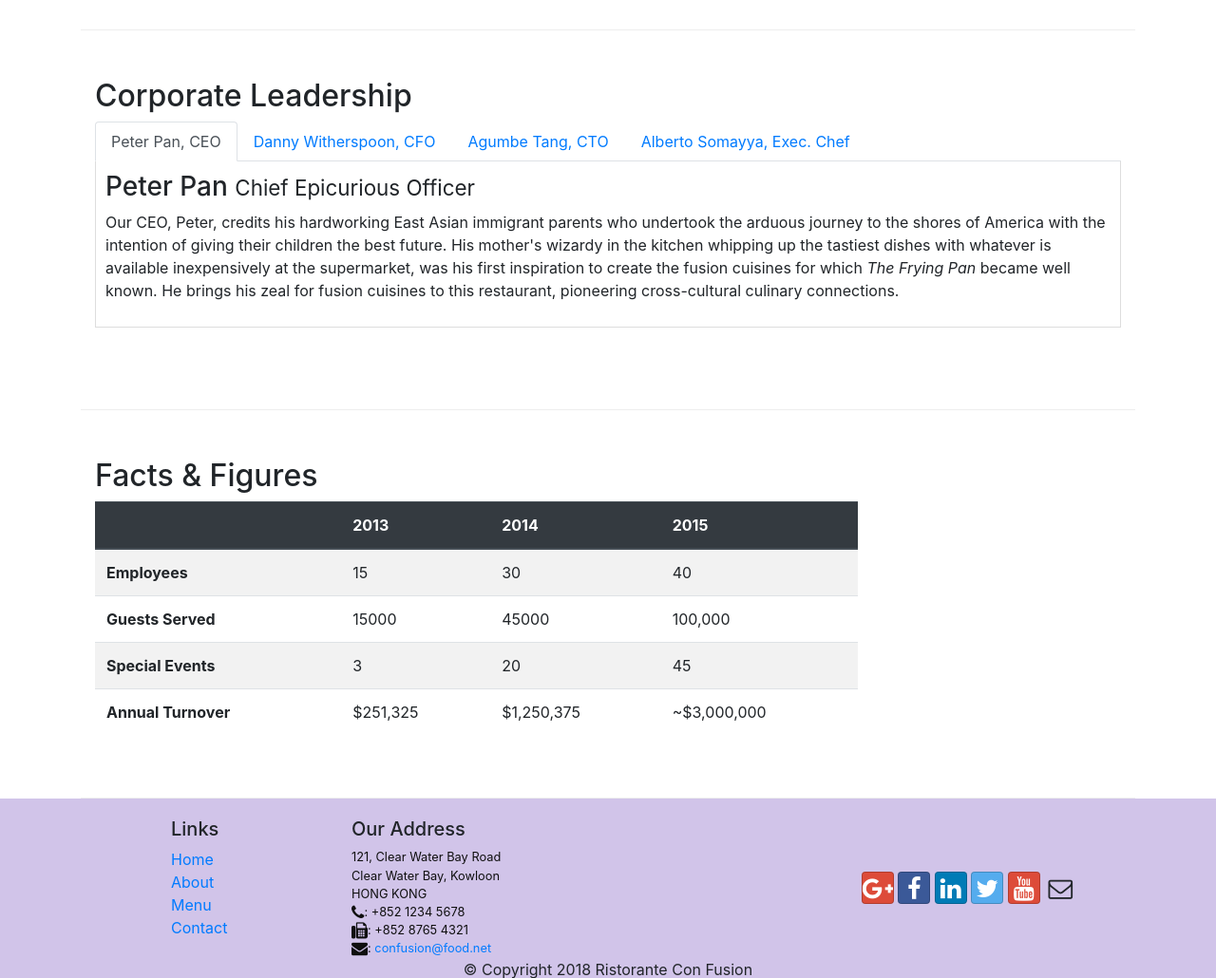
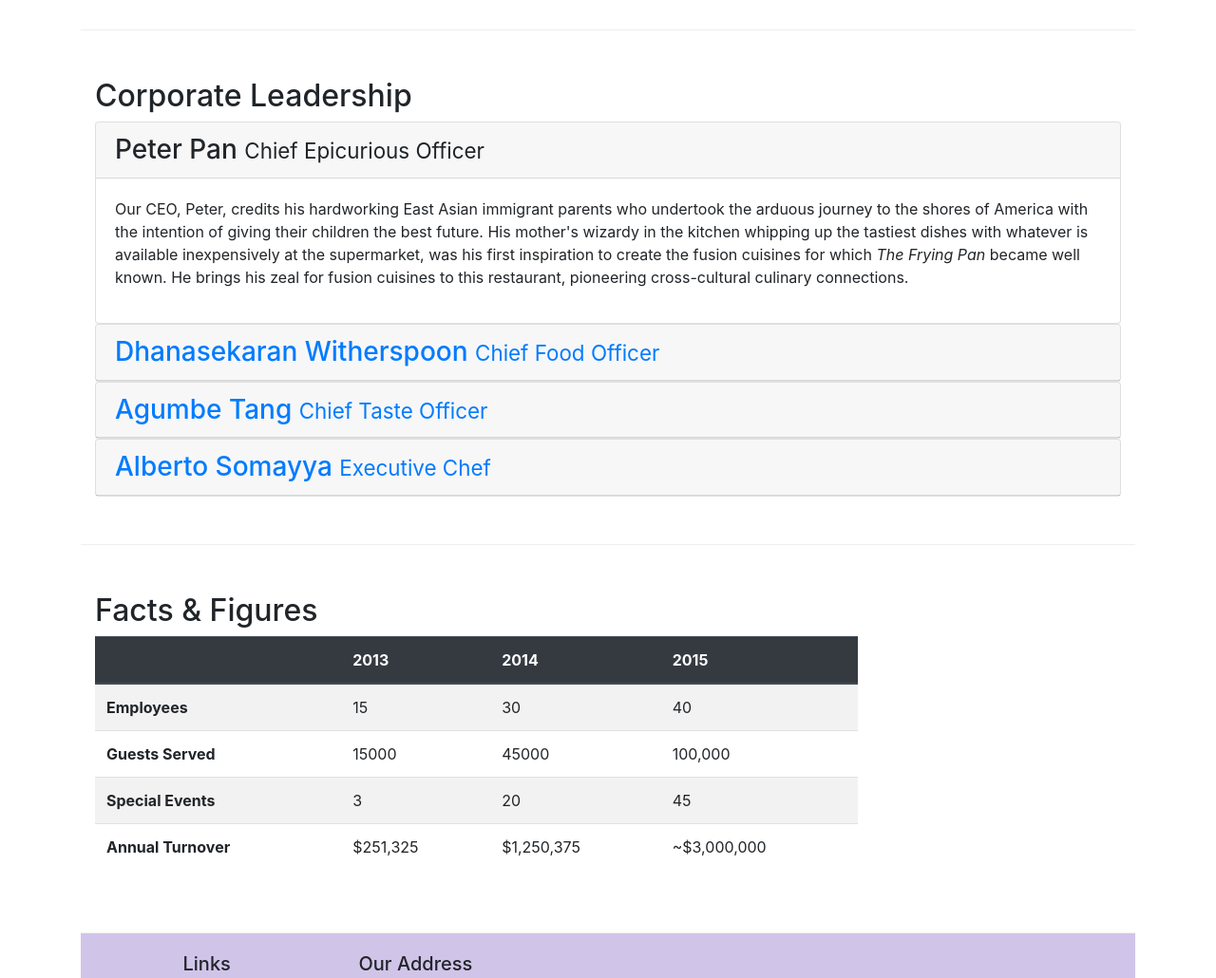
Before and after one commit to surajbugade/Coursera-Bootstrap4-conFusion, a website: page aboutus.html in a window 1280 px wide. Shown: the part 940-1970 px from the top of the page at 95% size. Drawn offline with nearby package versions, Linux system fonts and the light colour scheme.

Commit message:
Accordion

```diff
--- a/aboutus.html
+++ b/aboutus.html
@@ -101,43 +101,70 @@
         <div class="row row-content">
             <div class="col-12">
                 <h2>Corporate Leadership</h2>
-                <ul class="nav nav-tabs">
-                    <li class="nav-tem">
-                        <a class="nav-link active" href="#peter" role="tab" data-toggle="tab">Peter Pan, CEO</a>
-                    </li>
-                    <li class="nav-item">
-                        <a class="nav-link" href="#danny" role="tab" data-toggle="tab">Danny Witherspoon, CFO</a>
-                    </li>
-                    <li class="nav-item">
-                        <a class="nav-link" href="#agumbe"role="tab" data-toggle="tab">Agumbe Tang, CTO</a>
-                    </li>
-                    <li class="nav-item">
-                        <a class="nav-link" href="#alberto" role="tab" data-toggle="tab">Alberto Somayya, Exec. Chef</a>
-                    </li>
-                </ul>
-                <div class="tab-content">
-                    <div class="tab-pane fade show active" id="peter">
-                        <h3>Peter Pan <small>Chief Epicurious Officer</small></h3>
-                        <p class="d-none d-sm-block">Our CEO, Peter, credits his hardworking East Asian immigrant parents who undertook the arduous journey to the shores of America with the intention of giving their children the best future. His mother's wizardy in the kitchen whipping up the tastiest dishes with whatever is available inexpensively at the supermarket, was his first inspiration to create the fusion cuisines for which <em>The Frying Pan</em> became well known. He brings his zeal for fusion cuisines to this restaurant, pioneering cross-cultural culinary connections.</p>
+                <div id="accordion">
+                    <div class="card">
+                        <div class="card-header" role="tab" id="peterhead">
+                            <h3 class="mb-0">
+                                <a data-toggle="collapse" data-target="#peter">
+                                    Peter Pan <small>Chief Epicurious Officer</small>
+                                </a>
+                            </h3>
+                        </div>
+                        <div class="collapse show" id="peter" data-parent="#accordion">
+                            <div class="card-body">
+                                <p class="d-none d-sm-block">Our CEO, Peter, credits his hardworking East Asian immigrant parents who undertook the arduous journey to the shores of America with the intention of giving their children the best future. His mother's wizardy in the kitchen whipping up the tastiest dishes with whatever is available inexpensively at the supermarket, was his first inspiration to create the fusion cuisines for which <em>The Frying Pan</em> became well known. He brings his zeal for fusion cuisines to this restaurant, pioneering cross-cultural culinary connections.</p>
+                            </div>
+                        </div>
                     </div>
 
-                    <div class="tab-pane fade" id="danny">
-                        <h3>Dhanasekaran Witherspoon <small>Chief Food Officer</small></h3>
-                        <p class="d-none d-sm-block">Our CFO, Danny, as he is affectionately referred to by his colleagues, comes from a long established family tradition in farming and produce. His experiences growing up on a farm in the Australian outback gave him great appreciation for varieties of food sources. As he puts it in his own words, <em>Everything that runs, wins, and everything that stays, pays!</em></p>
+                    <div class="card">
+                        <div class="card-header" role="tab" id="dannyhead">
+                            <h3 class="mb-0">
+                                <a class="collapsed" data-toggle="collapse" data-target="#danny">
+                                    Dhanasekaran Witherspoon <small>Chief Food Officer</small>
+                                </a>
+                            </h3>
+                        </div>
+                        <div class="collapse" id="danny" data-parent="#accordion">
+                            <div class="card-body">
+                                <p class="d-none d-sm-block">Our CFO, Danny, as he is affectionately referred to by his colleagues, comes from a long established family tradition in farming and produce. His experiences growing up on a farm in the Australian outback gave him great appreciation for varieties of food sources. As he puts it in his own words, <em>Everything that runs, wins, and everything that stays, pays!</em></p>
+                            </div>
+                        </div>
                     </div>
 
-                    <div class="tab-pane fade" id="agumbe">
-                        <h3>Agumbe Tang <small>Chief Taste Officer</small></h3>
-                        <p class="d-none d-sm-block">Blessed with the most discerning gustatory sense, Agumbe, our CTO, personally ensures that every dish that we serve meets his exacting tastes. Our chefs dread the tongue lashing that ensues if their dish does not meet his exacting standards. He lives by his motto, <em>You click only if you survive my lick.</em></p>
+                    <div class="card">
+                        <div class="card-header" role="tab" id="agumbehead">
+                            <h3 class="mb-0">
+                                <a class="collapsed" data-toggle="collapse" data-target="#agumbe">
+                                    Agumbe Tang <small>Chief Taste Officer</small>
+                                </a>
+                            </h3>
+                        </div>
+                        <div class="collapse" id="agumbe" data-parent="#accordion">
+                            <div class="card-body">
+                                <p class="d-none d-sm-block">Blessed with the most discerning gustatory sense, Agumbe, our CTO, personally ensures that every dish that we serve meets his exacting tastes. Our chefs dread the tongue lashing that ensues if their dish does not meet his exacting standards. He lives by his motto, <em>You click only if you survive my lick.</em></p>
+                            </div>
+                        </div>
                     </div>
 
-                    <div class="tab-pane fade" id="alberto">
-                        <h3>Alberto Somayya <small>Executive Chef</small></h3>
-                        <p class="d-none d-sm-block">Award winning three-star Michelin chef with wide International experience having worked closely with whos-who in the culinary world, he specializes in creating mouthwatering Indo-Italian fusion experiences. He says, <em>Put together the cuisines from the two craziest cultures, and you get a winning hit! Amma Mia!</em></p>
+                    <div class="card">
+                        <div class="card-header" role="tab" id="albertohead">
+                            <h3 class="mb-0">
+                                <a class="collapsed" data-toggle="collapse" data-target="#alberto">
+                                    Alberto Somayya <small>Executive Chef</small>
+                                </a>
+                            </h3>
+                        </div>
+                        <div class="collapse" id="alberto" data-parent="#accordion">
+                            <div class="card-body">
+                                <p class="d-none d-sm-block">Award winning three-star Michelin chef with wide International experience having worked closely with whos-who in the culinary world, he specializes in creating mouthwatering Indo-Italian fusion experiences. He says, <em>Put together the cuisines from the two craziest cultures, and you get a winning hit! Amma Mia!</em></p>
+                            </div>
+                        </div>
                     </div>
                 </div>
             </div>
         </div>
+
         <div class="row row-content">
             <div class="col-12 col-sm-9">
                 <h2>Facts &amp; Figures</h2>
@@ -184,7 +211,7 @@
 
             </div>
         </div>
-    </div>
+
 
     <footer class="footer">
         <div class="container">
```
